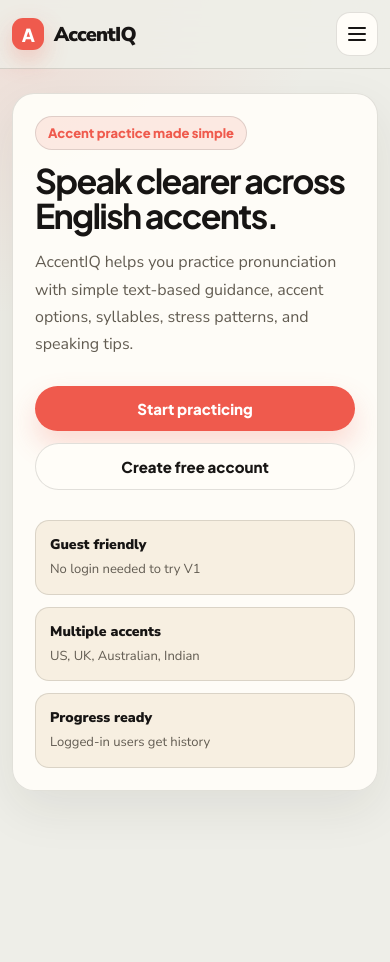
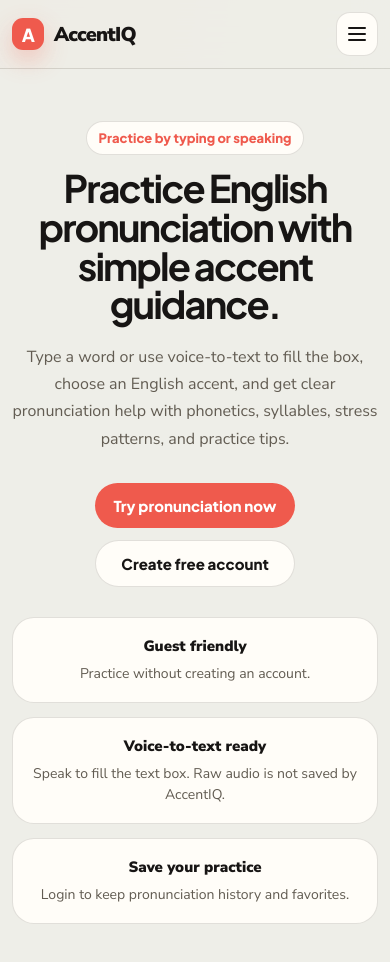
Before and after one commit to sopnendudutta/accent-iq, a React (Vite) app in the folder client/: page / in a window 390 px wide. Shown: the top 962 px of the page. Before the commit the page ends 844 px from the top, so only its background shows below. Built offline with nearby package versions, Linux system fonts and the light colour scheme; no server answers.

Commit message:
Better Homepage design

```diff
--- a/client/src/index.css
+++ b/client/src/index.css
@@ -123,7 +123,6 @@ select:focus-visible {
 .app {
   min-height: 100vh;
 }
-
 
 
 /* Navbar */
@@ -795,18 +794,33 @@ select:focus-visible {
 /* Home page */
 
 .home-page {
+  width: 100vw;
+  min-height: calc(100vh - 72px);
+  margin: -44px calc(50% - 50vw) -64px;
+  padding: clamp(56px, 8vw, 112px) 0;
+
+  display: flex;
+  align-items: center;
+
+  background: var(--color-bg);
+  border: none;
+  border-radius: 0;
+  box-shadow: none;
   overflow: hidden;
 }
 
 .home-hero {
-  display: grid;
-  grid-template-columns: minmax(0, 1.05fr) minmax(340px, 0.95fr);
-  gap: 34px;
+  width: min(100% - 40px, var(--container-width));
+  margin: 0 auto;
+
+  display: flex;
   align-items: center;
+  justify-content: center;
 }
 
 .home-hero-content {
-  min-width: 0;
+  width: min(100%, 820px);
+  text-align: center;
 }
 
 .home-eyebrow {
@@ -818,22 +832,37 @@ select:focus-visible {
   border: 1px solid var(--color-border);
   border-radius: 999px;
 
-  background: var(--color-coral-soft);
+  background: var(--color-surface);
   color: var(--color-coral);
 
   font-size: 14px;
   font-weight: 900;
 }
 
+.home-page h1 {
+  margin: 0;
+  color: var(--color-heading);
+
+  font-size: clamp(38px, 6vw, 68px);
+  line-height: 1.02;
+  letter-spacing: -0.06em;
+}
+
 .home-lead {
-  max-width: 620px;
-  font-size: 20px;
+  max-width: 720px;
+  margin: 20px auto 0;
+
+  color: var(--color-muted);
+  font-size: clamp(17px, 2vw, 21px);
+  line-height: 1.7;
 }
 
 .home-actions {
-  margin-top: 28px;
+  margin-top: 30px;
+
   display: flex;
   flex-wrap: wrap;
+  justify-content: center;
   gap: 12px;
 }
 
@@ -849,18 +878,16 @@ select:focus-visible {
 
   font-size: 15px;
   font-weight: 900;
-  transition: transform 0.2s ease, background 0.2s ease, border-color 0.2s ease;
+  transition: background 0.2s ease, border-color 0.2s ease;
 }
 
 .primary-cta {
   background: var(--color-coral);
   color: #ffffff;
-  box-shadow: 0 14px 28px rgba(239, 90, 77, 0.22);
 }
 
 .primary-cta:hover {
   background: var(--color-coral-hover);
-  transform: translateY(-1px);
 }
 
 .secondary-cta {
@@ -872,153 +899,104 @@ select:focus-visible {
 .secondary-cta:hover {
   border-color: var(--color-border-strong);
   background: var(--color-surface-soft);
-  transform: translateY(-1px);
 }
 
 .home-highlights {
-  margin-top: 30px;
-
-  display: grid;
-  grid-template-columns: repeat(3, 1fr);
-  gap: 12px;
+  margin-top: 42px;
+
+  display: grid;
+  grid-template-columns: repeat(3, minmax(0, 1fr));
+  gap: 14px;
 }
 
 .home-highlights div {
-  padding: 14px;
-  border: 1px solid var(--color-border);
-  border-radius: var(--radius-md);
-  background: var(--color-surface-soft);
+  padding: 18px;
+  border: 1px solid var(--color-border);
+  border-radius: var(--radius-lg);
+  background: var(--color-surface);
 }
 
 .home-highlights strong {
   display: block;
   color: var(--color-heading);
-  font-size: 14px;
+  font-size: 15px;
   font-weight: 900;
 }
 
 .home-highlights span {
   display: block;
-  margin-top: 6px;
+  margin-top: 7px;
   color: var(--color-muted);
-  font-size: 13px;
+  font-size: 14px;
   line-height: 1.5;
 }
 
-.home-status {
-  max-width: 520px;
-}
-
-.home-preview-card {
-  position: relative;
-  padding: 24px;
-
-  border: 1px solid var(--color-border);
-  border-radius: var(--radius-xl);
-
-  background:
-    linear-gradient(135deg,
-      color-mix(in srgb, var(--color-sand) 24%, var(--color-surface) 76%),
-      var(--color-surface));
-
-  box-shadow: var(--shadow-soft);
-}
-
-.home-preview-card::before {
-  content: "";
-  position: absolute;
-  inset: 18px;
-  z-index: -1;
-  border-radius: var(--radius-xl);
-  background: var(--color-coral-soft);
-  filter: blur(34px);
-}
-
-.preview-top-row {
-  display: flex;
-  align-items: center;
-  justify-content: space-between;
-  gap: 12px;
-}
-
-.preview-badge {
-  padding: 8px 12px;
-  border-radius: 999px;
-  background: var(--color-surface);
-  color: var(--color-heading);
-
-  font-size: 13px;
-  font-weight: 900;
-}
-
-.preview-word-block {
-  margin-top: 28px;
-}
-
-.preview-word-block h2 {
-  margin: 8px 0 0;
-  font-size: clamp(38px, 6vw, 58px);
-  line-height: 1;
-  letter-spacing: -0.07em;
-}
-
-.preview-pronunciation {
-  margin-top: 10px;
-  color: var(--color-coral);
-  font-size: 26px;
-  font-weight: 900;
-}
-
-.preview-grid {
-  margin-top: 26px;
-
-  display: grid;
-  grid-template-columns: repeat(2, 1fr);
-  gap: 12px;
-}
-
-.preview-mini-card {
-  padding: 14px;
-  border: 1px solid var(--color-border);
-  border-radius: var(--radius-md);
-  background: color-mix(in srgb, var(--color-surface) 88%, transparent);
-}
-
-.preview-mini-card span {
-  display: block;
-  color: var(--color-muted);
-  font-size: 12px;
-  font-weight: 900;
-  text-transform: uppercase;
-  letter-spacing: 0.06em;
-}
-
-.preview-mini-card strong {
-  display: block;
-  margin-top: 8px;
-  color: var(--color-heading);
-  font-size: 15px;
-}
-
-.preview-tip-box {
-  margin-top: 14px;
-  padding: 16px;
-  border-radius: var(--radius-lg);
-  background: var(--color-coral-soft);
-}
-
-.preview-tip-box span {
-  color: var(--color-coral);
-  font-size: 13px;
-  font-weight: 900;
-  text-transform: uppercase;
-  letter-spacing: 0.06em;
-}
-
-.preview-tip-box p {
-  margin-top: 8px;
-  font-size: 15px;
-  line-height: 1.6;
+@media (max-width: 1024px) {
+  .home-page {
+    margin-top: -36px;
+    margin-bottom: -56px;
+  }
+}
+
+@media (max-width: 820px) {
+  .home-page {
+    margin-top: -28px;
+    margin-bottom: -56px;
+  }
+
+  .home-highlights {
+    grid-template-columns: 1fr;
+  }
+}
+
+@media (max-width: 560px) {
+  .home-page {
+    min-height: calc(100vh - 68px);
+    margin-top: -24px;
+    margin-bottom: -44px;
+    padding: 52px 0;
+  }
+
+  .home-hero {
+    width: min(100% - 24px, var(--container-width));
+  }
+
+  .home-page h1 {
+    font-size: 38px;
+    letter-spacing: -0.05em;
+  }
+
+  .home-lead {
+    font-size: 16px;
+  }
+
+  .home-eyebrow {
+    margin-bottom: 14px;
+    font-size: 13px;
+  }
+
+  .home-actions {
+    display: grid;
+  }
+
+  .primary-cta,
+  .secondary-cta {
+    width: 100%;
+  }
+
+  .home-highlights {
+    margin-top: 30px;
+  }
+}
+
+@media (max-width: 380px) {
+  .home-page h1 {
+    font-size: 32px;
+  }
+
+  .home-hero {
+    width: min(100% - 18px, var(--container-width));
+  }
 }
 
 /* Auth pages */
@@ -1218,7 +1196,6 @@ button,
 .auth-status,
 .home-eyebrow,
 .result-label,
-.preview-badge,
 .accent-badge {
   font-family: var(--font-heading);
 }
@@ -2088,7 +2065,6 @@ li {
 }
 
 
-
 /* Final UI safety cleanup */
 
 body {
@@ -2096,7 +2072,6 @@ body {
 }
 
 .page,
-.home-preview-card,
 .auth-card,
 .auth-benefits-panel,
 .practice-form-card,
@@ -2171,10 +2146,6 @@ textarea {
     padding: 30px;
   }
 
-  .home-hero {
-    gap: 26px;
-  }
-
   .auth-layout {
     grid-template-columns: minmax(0, 1fr) minmax(340px, 0.9fr);
   }
@@ -2302,14 +2273,6 @@ textarea {
     font-size: clamp(24px, 5vw, 30px);
   }
 
-  .home-hero {
-    grid-template-columns: 1fr;
-  }
-
-  .home-preview-card {
-    order: -1;
-  }
-
   .home-highlights {
     grid-template-columns: 1fr;
   }
@@ -2415,27 +2378,6 @@ textarea {
   .primary-cta,
   .secondary-cta {
     width: 100%;
-  }
-
-  .home-preview-card {
-    padding: 18px;
-  }
-
-  .preview-top-row {
-    align-items: flex-start;
-    flex-direction: column;
-  }
-
-  .preview-word-block h2 {
-    font-size: 40px;
-  }
-
-  .preview-pronunciation {
-    font-size: 22px;
-  }
-
-  .preview-grid {
-    grid-template-columns: 1fr;
   }
 
   .auth-benefits-panel,
@@ -2600,7 +2542,6 @@ textarea {
     height: 40px;
   }
 
-  .home-preview-card,
   .auth-benefits-panel,
   .auth-card,
   .pronunciation-hero,
--- a/client/src/pages/Home.tsx
+++ b/client/src/pages/Home.tsx
@@ -2,22 +2,22 @@ import { Link } from "react-router";
 
 function Home() {
     return (
-        <section className="page home-page">
+        <section className="home-page">
             <div className="home-hero">
                 <div className="home-hero-content">
-                    <span className="home-eyebrow">Accent practice made simple</span>
+                    <span className="home-eyebrow">Practice by typing or speaking</span>
 
-                    <h1>Speak clearer across English accents.</h1>
+                    <h1>Practice English pronunciation with simple accent guidance.</h1>
 
                     <p className="home-lead">
-                        AccentIQ helps you practice pronunciation with simple text-based
-                        guidance, accent options, syllables, stress patterns, and speaking
-                        tips.
+                        Type a word or use voice-to-text to fill the box, choose an
+                        English accent, and get clear pronunciation help with phonetics,
+                        syllables, stress patterns, and practice tips.
                     </p>
 
                     <div className="home-actions">
                         <Link className="primary-cta" to="/pronunciation">
-                            Start practicing
+                            Try pronunciation now
                         </Link>
 
                         <Link className="secondary-cta" to="/register">
@@ -28,17 +28,22 @@ function Home() {
                     <div className="home-highlights">
                         <div>
                             <strong>Guest friendly</strong>
-                            <span>No login needed to try V1</span>
+                            <span>Practice without creating an account.</span>
                         </div>
 
                         <div>
-                            <strong>Multiple accents</strong>
-                            <span>US, UK, Australian, Indian</span>
+                            <strong>Voice-to-text ready</strong>
+                            <span>
+                                Speak to fill the text box. Raw audio is not saved by
+                                AccentIQ.
+                            </span>
                         </div>
 
                         <div>
-                            <strong>Progress ready</strong>
-                            <span>Logged-in users get history</span>
+                            <strong>Save your practice</strong>
+                            <span>
+                                Login to keep pronunciation history and favorites.
+                            </span>
                         </div>
                     </div>
                 </div>
```
